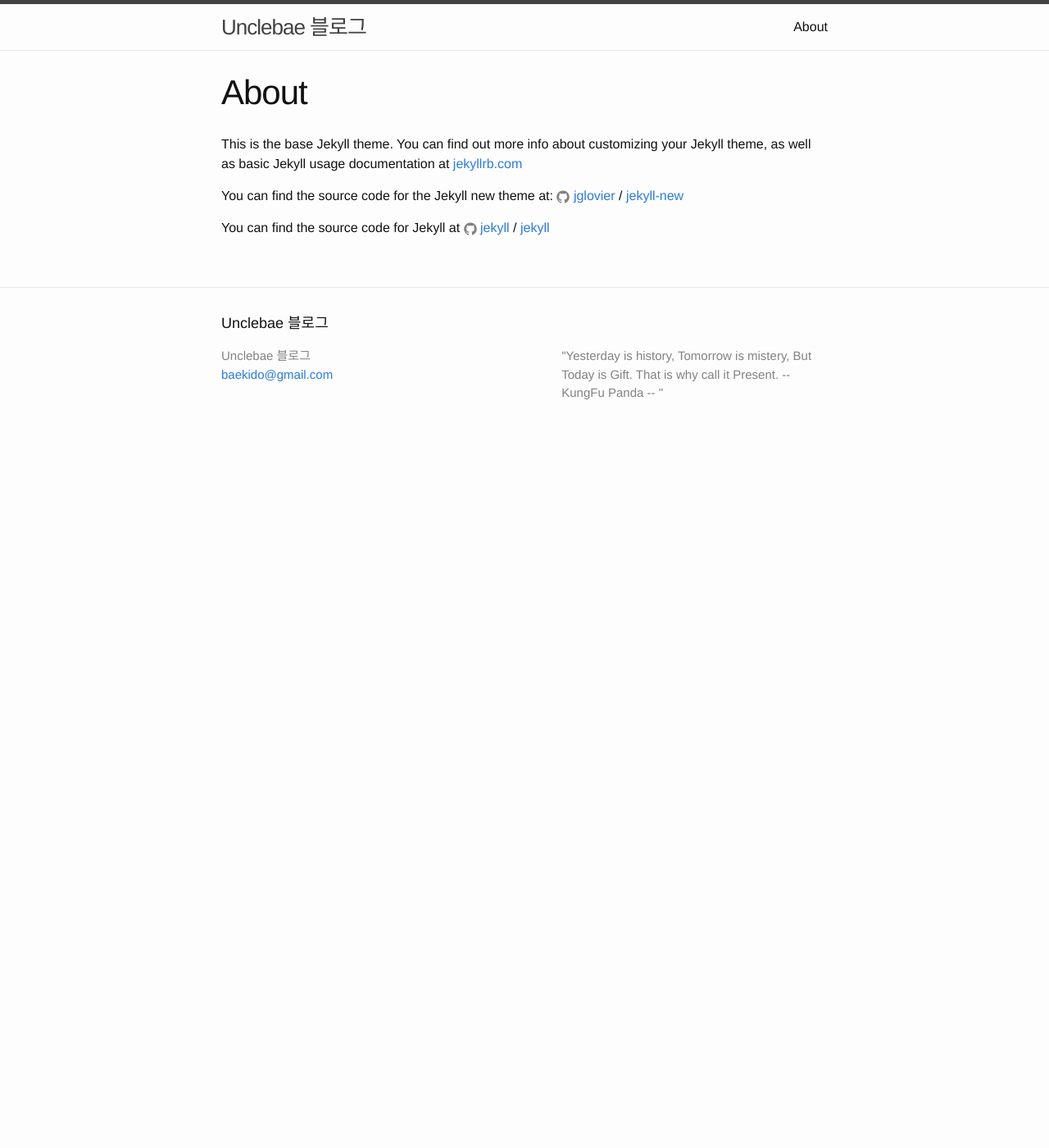
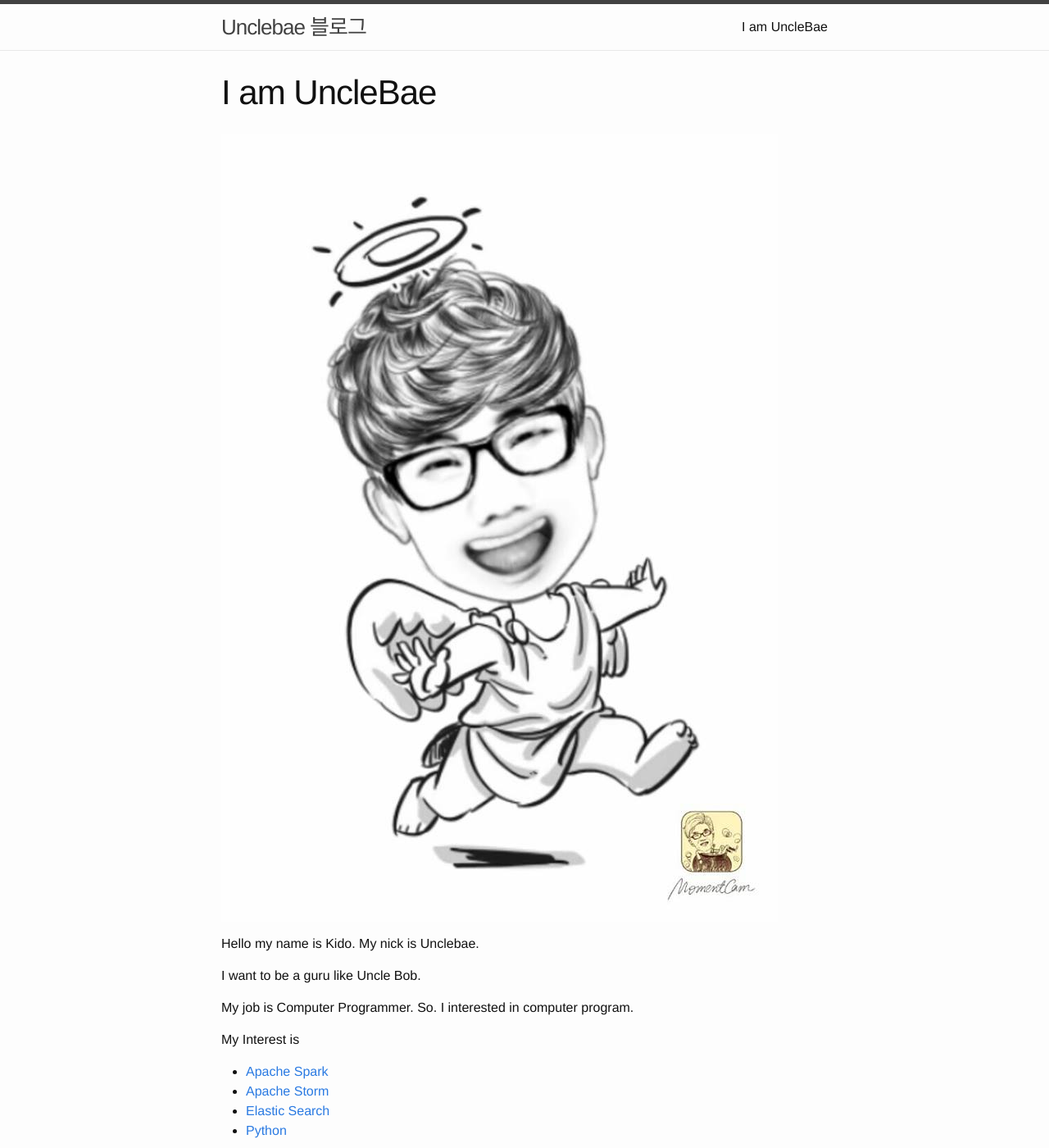
Before and after one commit to unclebae/blog, a Jekyll site: the page built from about.md, in a window 1280 px wide and 1400 px high. Shown: the whole window at 82% size. Built offline with Jekyll 4.4.1, drawn with Linux system fonts in a browser that asks for light colours; some of the changed text lies outside the part shown.

Commit message:
aboutMe 수정

```diff
--- a/_config.yml
+++ b/_config.yml
@@ -20,5 +20,12 @@ url: "http://unclebae.github.io" # the base hostname & protocol for your site
 # Build settings
 markdown: kramdown
 
-#kramdown:
-#  input: GFM
+kramdown:
+  input: GFM
+
+# category
+category:
+  - Home
+  - Programming
+  - Study
+  - ETC
--- a/_posts/2016-07-21-welcome-to-jekyll.markdown
+++ b/_posts/2016-07-21-welcome-to-jekyll.markdown
@@ -18,6 +18,12 @@ print_hi('Tom')
 #=> prints 'Hi, Tom' to STDOUT.
 {% endhighlight %}
 
+{% highlight javascript %}
+function () {
+	console.log("test");
+}
+{% endhighlight %}
+
 Check out the [Jekyll docs][jekyll-docs] for more info on how to get the most out of Jekyll. File all bugs/feature requests at [Jekyll’s GitHub repo][jekyll-gh]. If you have questions, you can ask them on [Jekyll Talk][jekyll-talk].
 
 [jekyll-docs]: http://jekyllrb.com/docs/home
--- a/about.md
+++ b/about.md
@@ -1,15 +1,28 @@
 ---
 layout: page
-title: About
+title: I am UncleBae
 permalink: /about/
 ---
+![My Caricature]({{site.url}}/images/KIDO.jpg)
 
-This is the base Jekyll theme. You can find out more info about customizing your Jekyll theme, as well as basic Jekyll usage documentation at [jekyllrb.com](http://jekyllrb.com/)
+Hello my name is Kido.
+My nick is Unclebae.
 
-You can find the source code for the Jekyll new theme at:
-{% include icon-github.html username="jglovier" %} /
-[jekyll-new](https://github.com/jglovier/jekyll-new)
+I want to be a guru like Uncle Bob.
 
-You can find the source code for Jekyll at
-{% include icon-github.html username="jekyll" %} /
-[jekyll](https://github.com/jekyll/jekyll)
+My job is Computer Programmer. So. I interested in computer program.
+
+My Interest is
+<ul>
+{% for interest in site.data.profiles.profile.interest %}
+  <li>
+    <a href="{{interest.url}}">
+      {{interest.stub}}
+	</a>
+  </li>
+{% endfor %}
+</ul>
+
+If you want to contact to me or advise me.
+Send email to [My_Email](mailTo:{{site.data.profiles.profile.contact.email}})
+My Blog [Unclebae blog]({{site.data.profiles.profile.contact.blog}})
```
Also changed, not shown: _data/profiles.yml (added, +19 -0 lines), images/KIDO.jpg (added), 13 other files.
